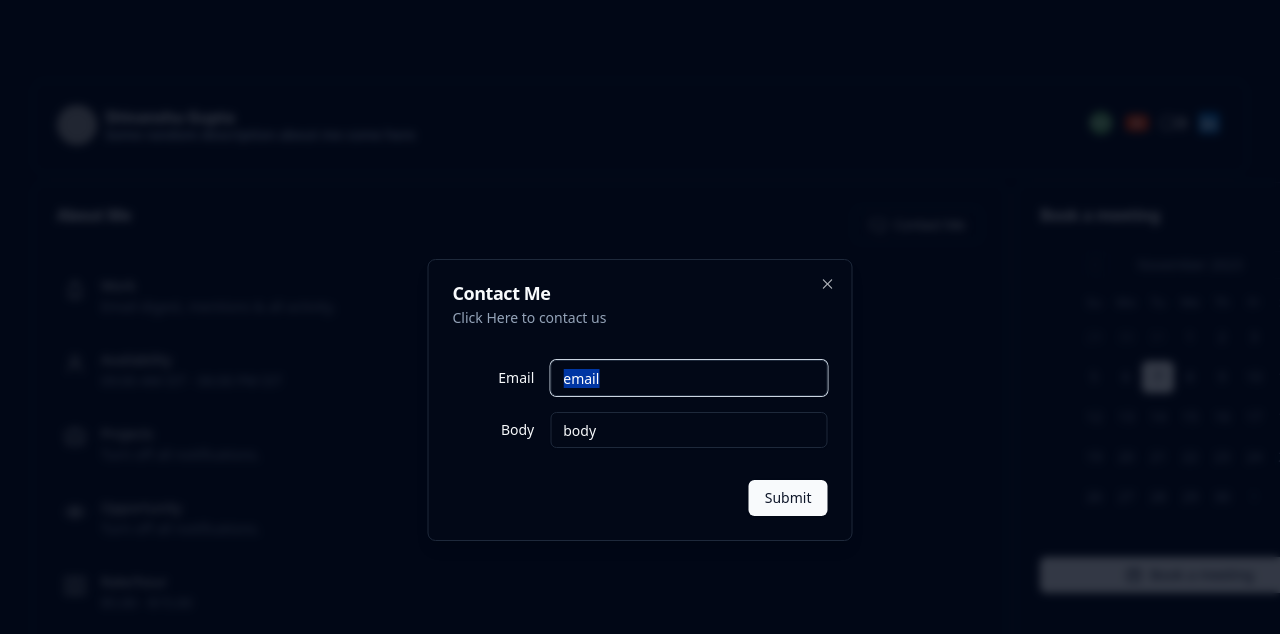
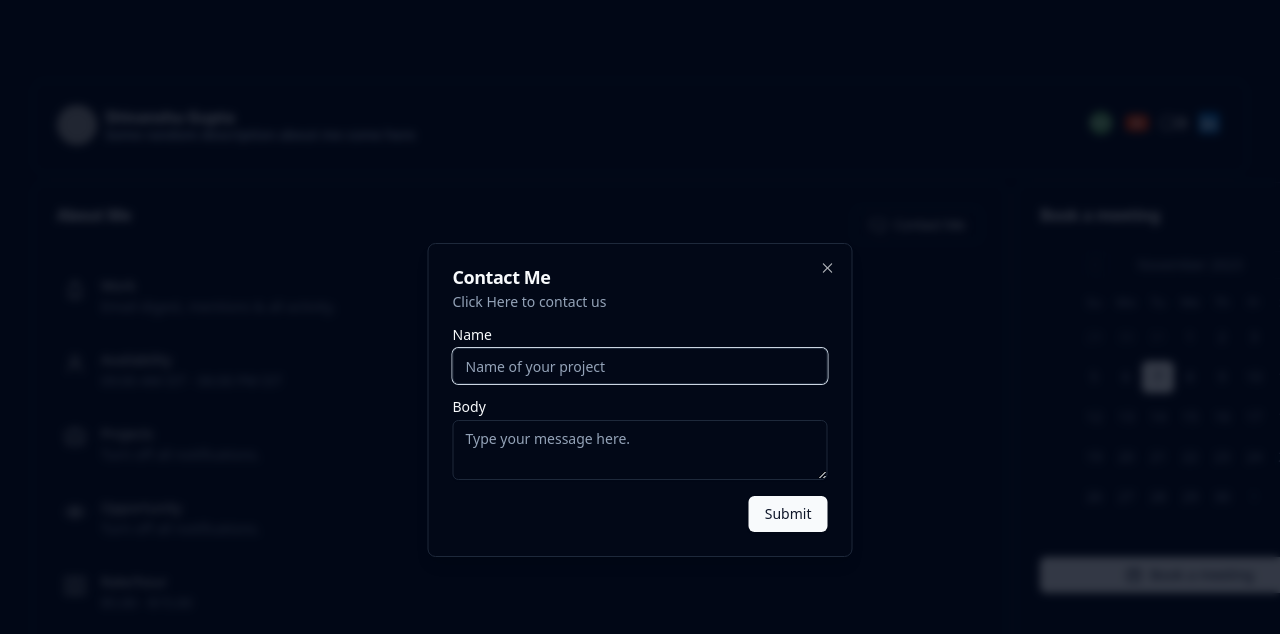
Before and after one commit to Shivanshudeveloper/my_portfolio_client, a Next.js app in the folder client/: page / in a window 1280 px wide. Both pictures are taken after a click on the button "Contact Me". Shown: the top 634 px of the page. Built offline with nearby package versions, Linux system fonts and the light colour scheme; grey boxes are pictures that could not be loaded.

Commit message:
done changes

```diff
--- a/client/components/profile/AboutSection.tsx
+++ b/client/components/profile/AboutSection.tsx
@@ -15,6 +15,7 @@ import { BellIcon, EyeOpenIcon, PersonIcon, MaskOffIcon, BackpackIcon, ChatBubbl
 import { Dialog, DialogContent, DialogDescription, DialogFooter, DialogHeader, DialogTitle, DialogTrigger } from '../ui/dialog'
 import { Label } from '../ui/label'
 import { Input } from '../ui/input'
+import { Textarea } from '../ui/textarea'
 
 const AboutSection = () => {
     return (
@@ -42,20 +43,24 @@ const AboutSection = () => {
                                             Click Here to contact us
                                         </DialogDescription>
                                     </DialogHeader>
-                                    <div className="grid gap-4 py-4">
-                                        <div className="grid grid-cols-4 items-center gap-4">
-                                            <Label htmlFor="name" className="text-right">
-                                                Email
-                                            </Label>
-                                            <Input id="name" value="email" className="col-span-3" />
+
+
+
+                                    <form>
+                                        <div className="grid w-full items-center gap-4">
+                                            <div className="flex flex-col space-y-1.5">
+                                                <Label htmlFor="name">Name</Label>
+                                                <Input id="name" placeholder="Name of your project" />
+                                            </div>
+                                            <div className="flex flex-col space-y-1.5">
+                                                <Label htmlFor="framework">Body</Label>
+                                                <Textarea placeholder="Type your message here." />
+                                            </div>
                                         </div>
-                                        <div className="grid grid-cols-4 items-center gap-4">
-                                            <Label htmlFor="username" className="text-right">
-                                                Body
-                                            </Label>
-                                            <Input id="username" value="body" className="col-span-3" />
-                                        </div>
-                                    </div>
+                                    </form>
+
+
+
                                     <DialogFooter>
                                         <Button type="submit">Submit</Button>
                                     </DialogFooter>
```
